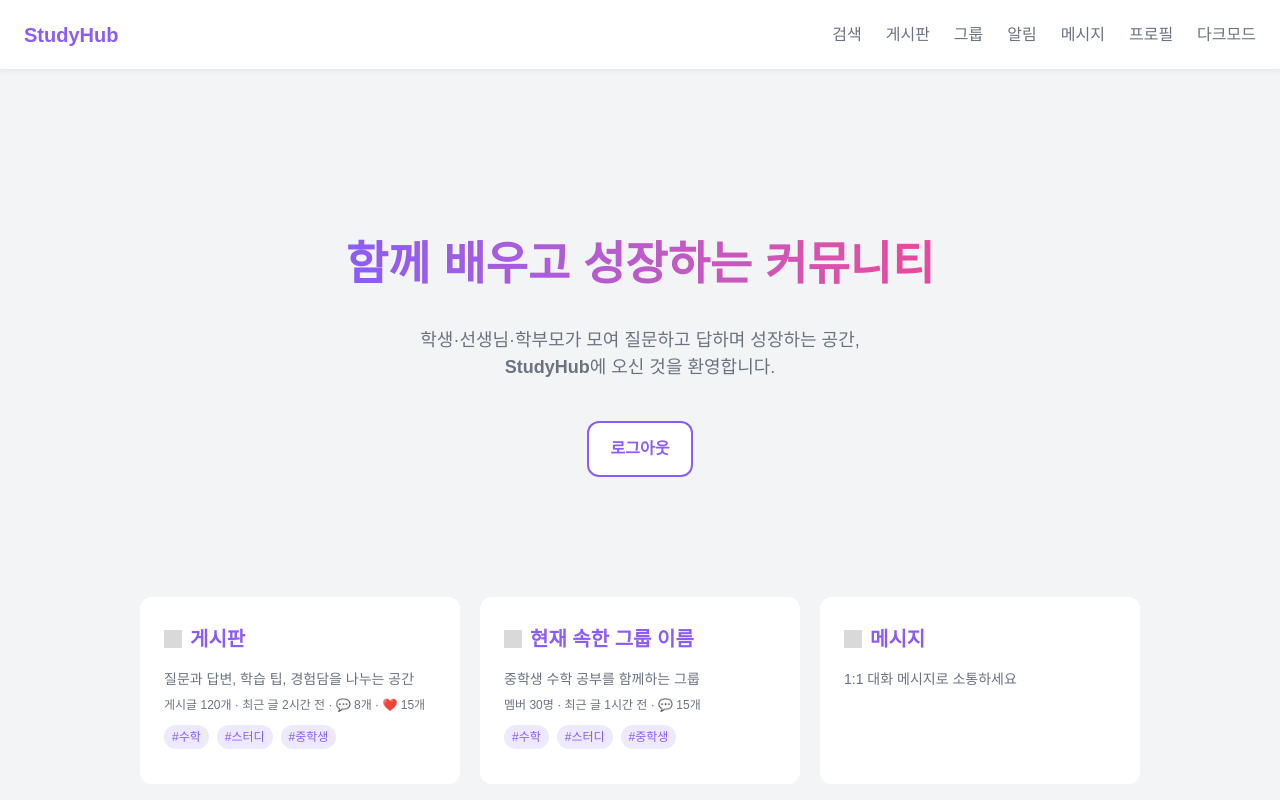
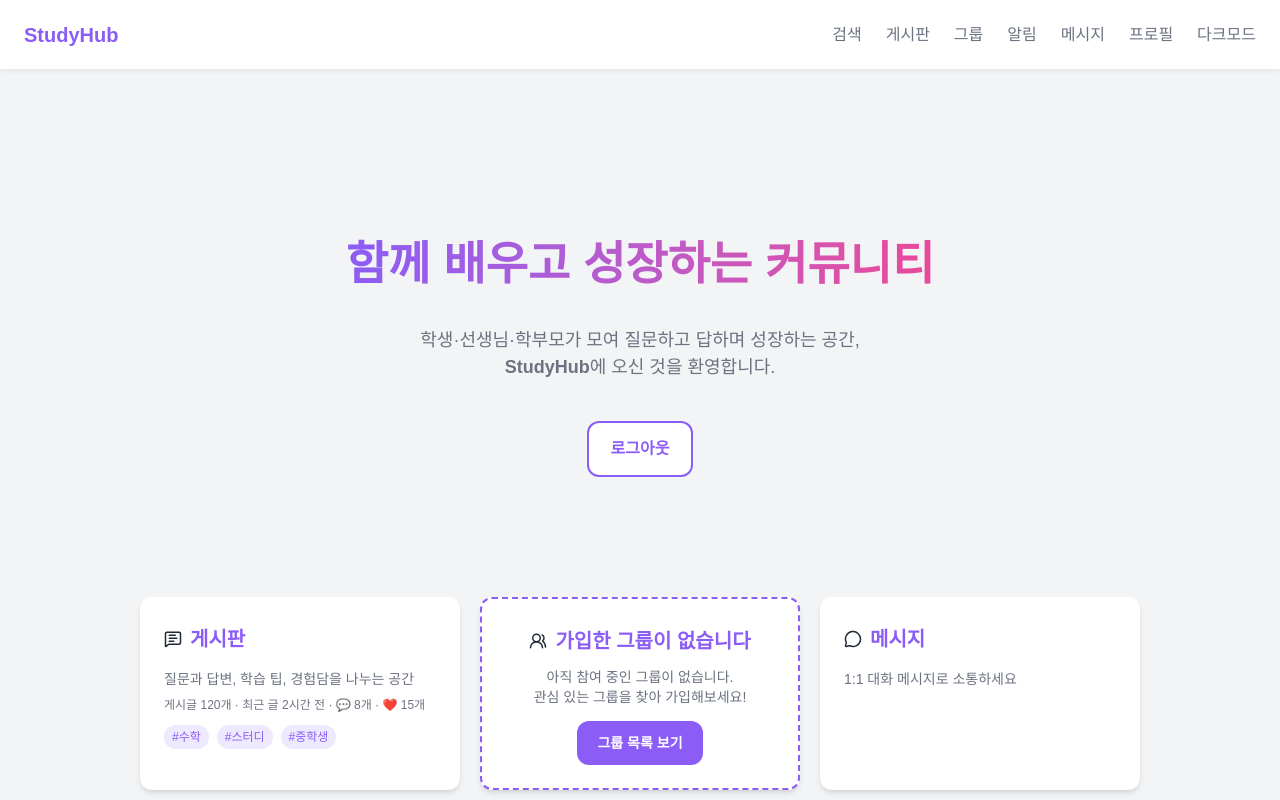
Before and after one commit to prgrms-fe-devcourse/FE7-PROJECT2-TEAM-5, a React (Vite) app: page / in a window 1280 px wide. Built offline with nearby package versions, Linux system fonts and the light colour scheme; no server answers.

Commit message:
💄 Home UI 수정 및 hover시 효과 추가

```diff
--- a/src/pages/home/HomePage.tsx
+++ b/src/pages/home/HomePage.tsx
@@ -1,3 +1,4 @@
+import { MessageCircle, MessageSquareText, UsersRound } from "lucide-react";
 import { Link } from "react-router";
 
 export default function HomePage() {
@@ -38,14 +39,14 @@ export default function HomePage() {
 					</div>
 				</div>
 				{/* 카드들 */}
-				<div className="flex items-center flex-nowrap gap-5">
+				<div className="h-[193px] flex items-center flex-nowrap gap-5">
 					{/* 게시판 카드 => Link 태그로 수정할 예정 */}
-					<Link to="/postList">
-						<div className="w-[320px] h-[187px] px-6 py-7 bg-white rounded-xl">
+					<Link
+						to="/postList"
+						className="w-[320px] h-full px-6 py-7 bg-white rounded-xl shadow-md transition-all duration-300 hover:-translate-y-1 hover:shadow-lg"
+					>
 						<div className="flex items-center gap-2 mb-4">
-								<div className="w-[18px] h-[18px] bg-[#D9D9D9]">
-									{/* 아이콘 */}
-								</div>
+							<MessageSquareText size={18} />
 							<h3 className="font-bold text-xl text-[#8B5CF6]">
 								게시판
 							</h3>
@@ -55,8 +56,8 @@ export default function HomePage() {
 								질문과 답변, 학습 팁, 경험담을 나누는 공간
 							</p>
 							<p className="text-xs">
-									게시글 120개 · 최근 글 2시간 전 · 💬 8개 ·
-									❤️ 15개
+								게시글 120개 · 최근 글 2시간 전 · 💬 8개 · ❤️
+								15개
 							</p>
 						</div>
 						<div className="flex flex-row gap-2 text-xs text-[#8B5CF6]">
@@ -71,37 +72,37 @@ export default function HomePage() {
 								#중학생
 							</span>
 						</div>
-						</div>
 					</Link>
 					{/* 그룹 카드 */}
 					{/* 그룹 활동 x */}
-					{/* <div className="w-[320px] flex-grow p-6 border-2 border-dashed border-[#8B5CF6] bg-white rounded-xl text-center">
-						<div className="flex flex-col items-center gap-3 mb-4">
-							<div className="w-[32px] h-[32px] bg-[#D9D9D9]">
-								// 아이콘
-							</div>
-							<h3 className="font-bold text-[#8B5CF6] text-xl">
+					<div className="w-[320px] h-full flex-grow py-7 px-6 border-2 border-dashed border-[#8B5CF6] bg-white rounded-xl shadow-md text-center transition-all duration-300 hover:-translate-y-1 hover:shadow-lg">
+						<div className="flex flex-col items-center gap-3">
+							<div className="flex items-center gap-2">
+								<UsersRound size={18} />
+								<h3 className="font-bold text-xl text-[#8B5CF6]">
 									가입한 그룹이 없습니다
 								</h3>
-							<p className="text-[#6B7280] text-sm">
+							</div>
+							<p className="text-[#6B7280] text-sm mb-0.5">
 								아직 참여 중인 그룹이 없습니다.
 								<br />
 								관심 있는 그룹을 찾아 가입해보세요!
 							</p>
-						</div>
 							<Link
-							to="/"
-							className="inline-block px-5 py-2.5 bg-[#8B5CF6] text-white font-bold rounded-xl"
+								to="/groups"
+								className="inline-block px-5 py-3 bg-[#8B5CF6] text-sm text-white font-bold rounded-xl"
 							>
 								그룹 목록 보기
 							</Link>
-					</div> */}
+						</div>
+					</div>
 					{/* 그룹활동 o */}
-					<div className="w-[320px] h-[187px] px-6 py-7 bg-white rounded-xl">
+					{/* <Link
+						to="groups"
+						className="w-[320px] h-[187px] px-6 py-7 bg-white rounded-xl shadow-md transition-all duration-300 hover:-translate-y-1 hover:shadow-lg"
+					>
 						<div className="flex items-center gap-2 mb-4">
-							<div className="w-[18px] h-[18px] bg-[#D9D9D9]">
-								{/* 아이콘 */}
-							</div>
+							<UsersRound size={18} />
 							<h3 className="font-bold text-xl text-[#8B5CF6]">
 								현재 속한 그룹 이름
 							</h3>
@@ -115,7 +116,6 @@ export default function HomePage() {
 							</p>
 						</div>
 						<div className="flex flex-row gap-2 text-xs text-[#8B5CF6]">
-							{/* 반복 함수 구현 예정 */}
 							<span className="px-2 py-1 bg-[#ede9fe] rounded-xl">
 								#수학
 							</span>
@@ -126,16 +126,14 @@ export default function HomePage() {
 								#중학생
 							</span>
 						</div>
-					</div>
+					</Link> */}
 					{/* 메시지 카드 => Link 태그로 수정할 예정 */}
 					<Link
 						to="/msg/1"
-						className="w-[320px] h-[187px] px-6 py-7 bg-white rounded-xl"
+						className="w-[320px] h-full px-6 py-7 bg-white rounded-xl shadow-md transition-all duration-300 hover:-translate-y-1 hover:shadow-lg"
 					>
 						<div className="flex items-center gap-2 mb-4">
-							<div className="w-[18px] h-[18px] bg-[#D9D9D9]">
-								{/* 아이콘 */}
-							</div>
+							<MessageCircle size={18} />
 							<h3 className="font-bold text-xl text-[#8B5CF6]">
 								메시지
 							</h3>
```
Also changed, not shown: src/App.tsx (+4 -4 lines). Lines whose indentation alone changed are shown as unchanged.
